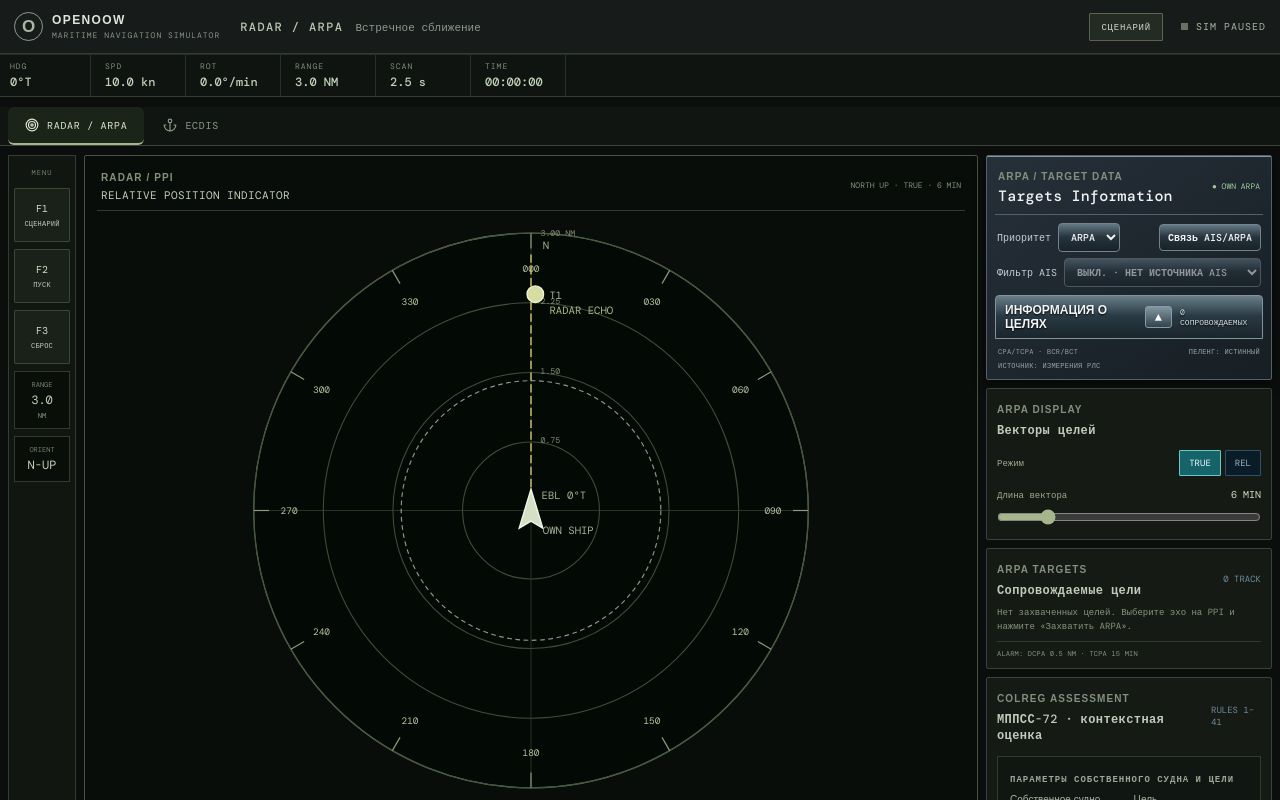
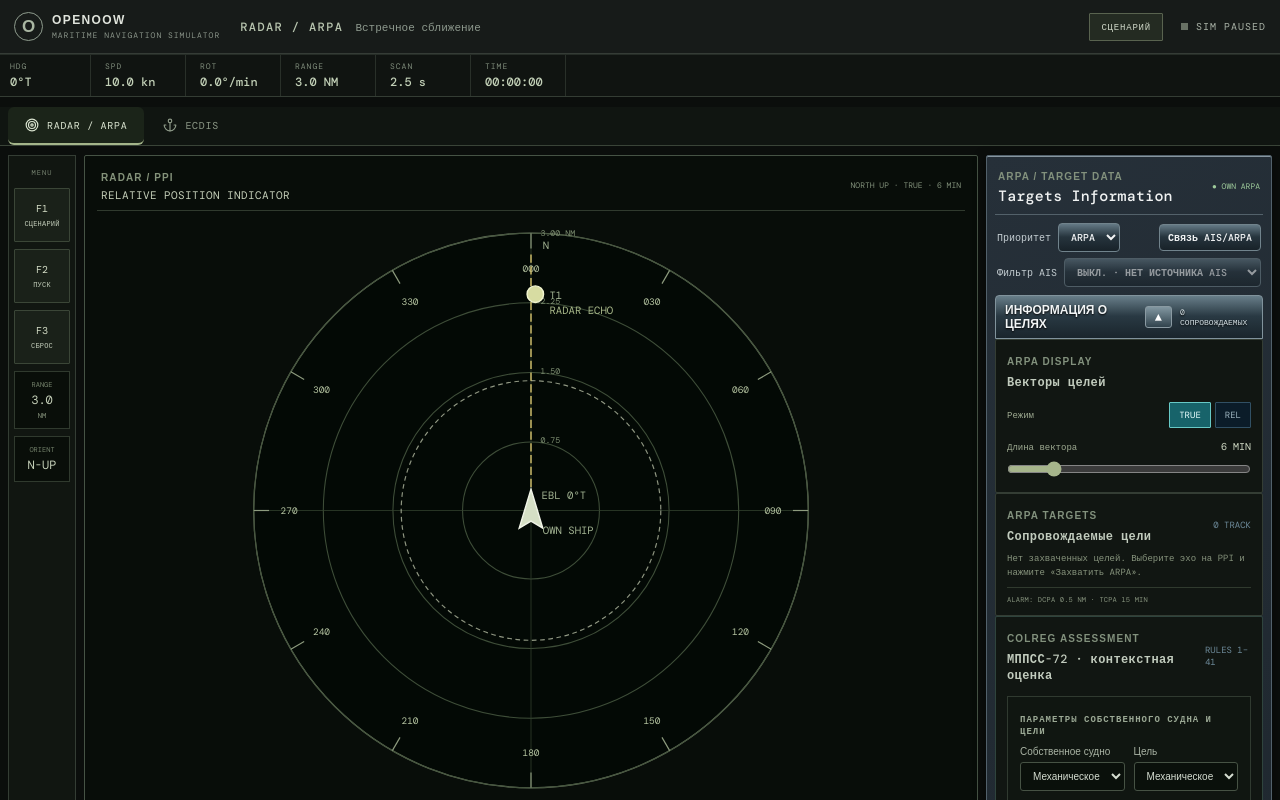
Before and after one commit to quvok/OpenOOW, a React (Vite) app: page / in a window 1280 px wide. Both pictures are taken after a click on the button "Открыть список приборных блоков". Shown: the top 800 px of the page. Built offline with nearby package versions, Linux system fonts and the light colour scheme.

Commit message:
Embed ARPA Display, ARPA Targets, COLREG Assessment and Autopilot inside Targets Information expander

```diff
--- a/src/ui/App.tsx
+++ b/src/ui/App.tsx
@@ -561,15 +561,8 @@ export default function App() {
             <div className="target-info-topline"><div><span className="eyebrow">ARPA / TARGET DATA</span><h2>Targets Information</h2></div><span className="target-source-indicator">● OWN ARPA</span></div>
             <div className="target-info-controls"><label>Приоритет <select aria-label="Приоритет источника"><option>ARPA</option></select></label><button type="button" className="target-info-association" title="Сопоставление AIS/ARPA появится после добавления потока AIS">Связь AIS/ARPA</button><label className="target-filter-label">Фильтр AIS <select disabled aria-label="Фильтр AIS"><option>ВЫКЛ. · НЕТ ИСТОЧНИКА AIS</option></select></label></div>
             <div className="target-info-titlebar"><span>ИНФОРМАЦИЯ О ЦЕЛЯХ</span><button type="button" className="target-info-menu-trigger" aria-label="Открыть список приборных блоков" aria-expanded={targetInfoMenuOpen} onClick={() => setTargetInfoMenuOpen((open) => !open)}>{targetInfoMenuOpen ? "▲" : "▼"}</button><small>{arpaInfoRows.length} СОПРОВОЖДАЕМЫХ</small></div>
-            {targetInfoMenuOpen && <nav className="target-info-menu target-block-menu" aria-label="Переход между блоками">
-              <a href="#panel-arpa-display" onClick={()=>setTargetInfoMenuOpen(false)}>ARPA DISPLAY · Векторы целей</a>
-              <a href="#panel-arpa-targets" onClick={()=>setTargetInfoMenuOpen(false)}>ARPA TARGETS · Сопровождаемые цели</a>
-              <a href="#panel-colreg-assessment" onClick={()=>setTargetInfoMenuOpen(false)}>COLREG ASSESSMENT · Оценка МППСС-72</a>
-              <a href="#panel-autopilot" onClick={()=>setTargetInfoMenuOpen(false)}>АВТОПИЛОТ · Удержание курса</a>
-            </nav>}
-            <div className="target-info-foot"><span>CPA/TCPA · BCR/BCT</span><span>ПЕЛЕНГ: ИСТИННЫЙ</span><span>ИСТОЧНИК: ИЗМЕРЕНИЯ РЛС</span></div>
-          </section>
-          <section className="panel console-panel">
+             {targetInfoMenuOpen && <div className="target-info-expanded-blocks">
+<section className="panel console-panel">
             <div className="panel-heading"><div><span className="eyebrow">ARPA DISPLAY</span><h2>Векторы целей</h2></div></div>
             <div className="console-field"><span>Режим</span><div className="console-toggle"><button type="button" className={vectorMode === "true" ? "mode-active" : "mode-button"} onClick={() => setVectorMode("true")}>TRUE</button><button type="button" className={vectorMode === "relative" ? "mode-active" : "mode-button"} onClick={() => setVectorMode("relative")}>REL</button></div></div>
             <div className="console-field"><label htmlFor="vector-time">Длина вектора</label><strong>{vectorMinutes} MIN</strong></div>
@@ -725,6 +718,9 @@ export default function App() {
             </div>
             <p className="cpa-note compact-note">Автопилот удерживает только заданный курс. Маршрутное управление, адаптивная модель перекладки и отказоустойчивость рулевого привода пока не моделируются.</p>
           </section>
+            </div>}
+           <div className="target-info-foot"><span>CPA/TCPA · BCR/BCT</span><span>ПЕЛЕНГ: ИСТИННЫЙ</span><span>ИСТОЧНИК: ИЗМЕРЕНИЯ РЛС</span></div>
+          </section>
           <section className="panel">
             <div className="panel-heading"><div><span className="eyebrow">МОСТИК</span><h2>Органы управления</h2></div></div>
             <div className="control-block">
```
